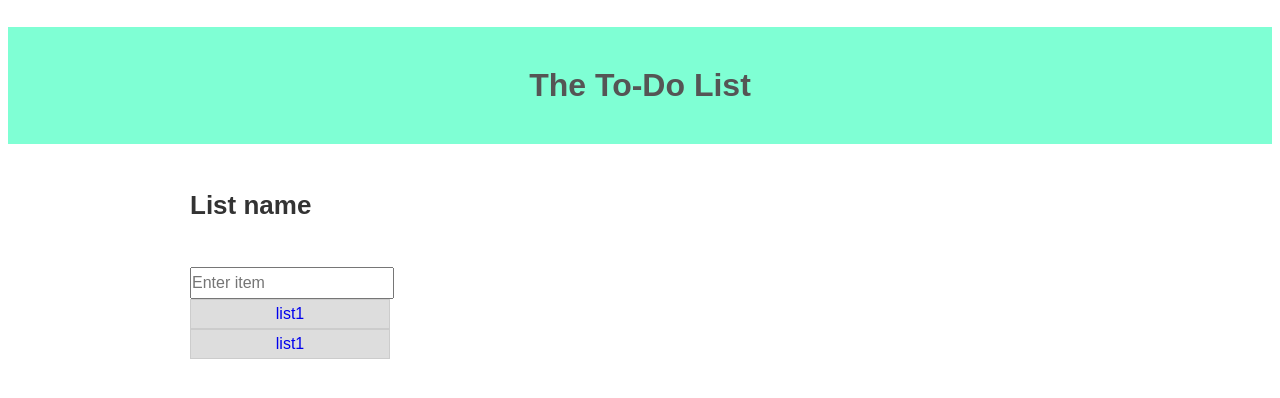
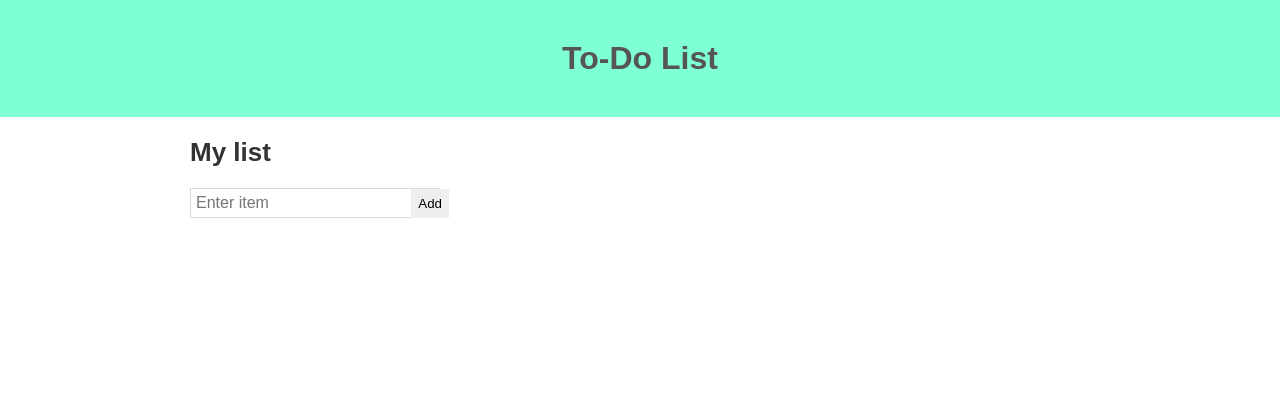
Before and after one commit to tjsxs/todo, a plain HTML site: page index.html in a window 1280 px wide. Drawn offline with Linux system fonts and the light colour scheme.

Commit message:
Basics are working

```diff
--- a/css/style.css
+++ b/css/style.css
@@ -1,4 +1,4 @@
-html{
+html, body{
     margin: 0;
     padding: 0;
     font-family: sans-serif;
@@ -13,21 +13,38 @@ html{
 h2{
     font-size: 32px;
     padding: 40px 0;
+    margin: 0;
 }
 h3{
     font-size: 26px;
     padding: 20px 0;
+    margin: 0;
 }
 #container{
     margin: auto;
     max-width: 900px;
+    padding: 0 20px;
 }
 .text-center{
     text-align: center;
 }
+#submit-btn {
+    position: absolute;
+    padding: 7px;
+    right: -10px;
+    cursor: pointer;
+    border: none;
+}
+.form-holder{
+    position: relative;
+    border: 1px solid #dadada;
+}
 .list{
     margin: 0;
     padding: 0;
+}
+#fixed{
+    display: none;
 }
 .list li {
     list-style: none;
@@ -44,10 +61,12 @@ h3{
     cursor: pointer;
 }
 .list-wrap{
-    max-width: 200px
+    max-width: 250px
 }
 input[type="text"]{
-    padding: 5px 0;
+    padding: 5px;
     width: 100%;
-    font-size: 16px
+    font-size: 16px;
+    border: none;
+
 }
--- a/index.html
+++ b/index.html
@@ -10,16 +10,19 @@
 
 <body>
     <div id="header">
-        <h2 class="text-center">The To-Do List</h2>
+        <h2 class="text-center">To-Do List</h2>
     </div>
     <div id="container">
         <div class="list-wrap">
-            <h3>List name</h3>
-            <input type="text" placeholder="Enter item">
-            <ul class="list">
-                <li><a href="#" onclick="myFunction();">list1</a></li>
-                <li><a href="#" onclick="myFunction();">list1</a></li>
-
+            <h3>My list</h3>
+            <div class="form-holder">
+                <form action="#" id="list-form">
+                    <input id="submit-btn" type="submit" value="Add" onclick="addItem();" />
+                    <input id="input-value" type="text" placeholder="Enter item">
+                </form>
+            </div>
+            <ul id="list" class="list">
+                <li id="fixed"></li>
             </ul>
         </div>
     </div>
--- a/js/main.js
+++ b/js/main.js
@@ -1,3 +1,36 @@
-function myFunction(){
-    alert("HI!");
+var ids = [];
+var currentValue = 0;
+
+function addItem(){
+    currentValue = document.getElementById("input-value");
+    if(currentValue.value === null || currentValue.value === ""){
+        alert("Please input some value!");
+        return false;
+    }
+
+    var newID = ranGenerator();
+
+    var li = "<li id='item-"+ newID +"' onClick='deleteItem(this.id);'>" + currentValue.value + "</li>";
+
+    var fixedItem = document.getElementById("fixed");
+    fixedItem.insertAdjacentHTML('afterEnd', li);
+    currentValue.value = null;
 }
+
+function deleteItem(itemID){
+    var itemToDelete = document.getElementById(itemID);
+    itemToDelete.parentNode.removeChild(itemToDelete);
+}
+
+
+function ranGenerator(){
+    var ranID = Math.round(Math.random() * 1000);
+
+    for(var key in ids){
+        if(ids[key] === ranID){
+            ranID = ranGenerator();
+        }
+    }
+    ids.push(ranID);
+    return ranID;
+}
```
